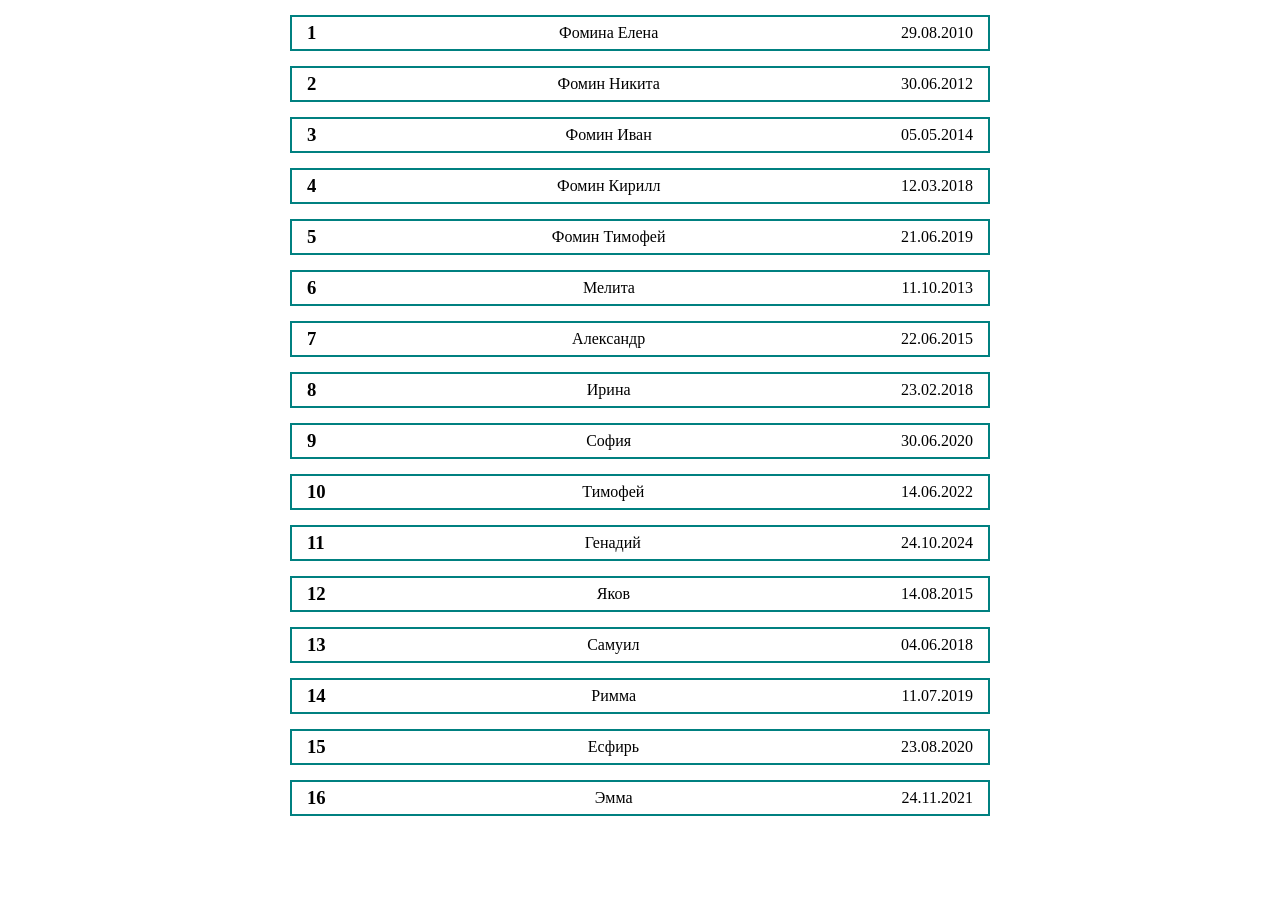
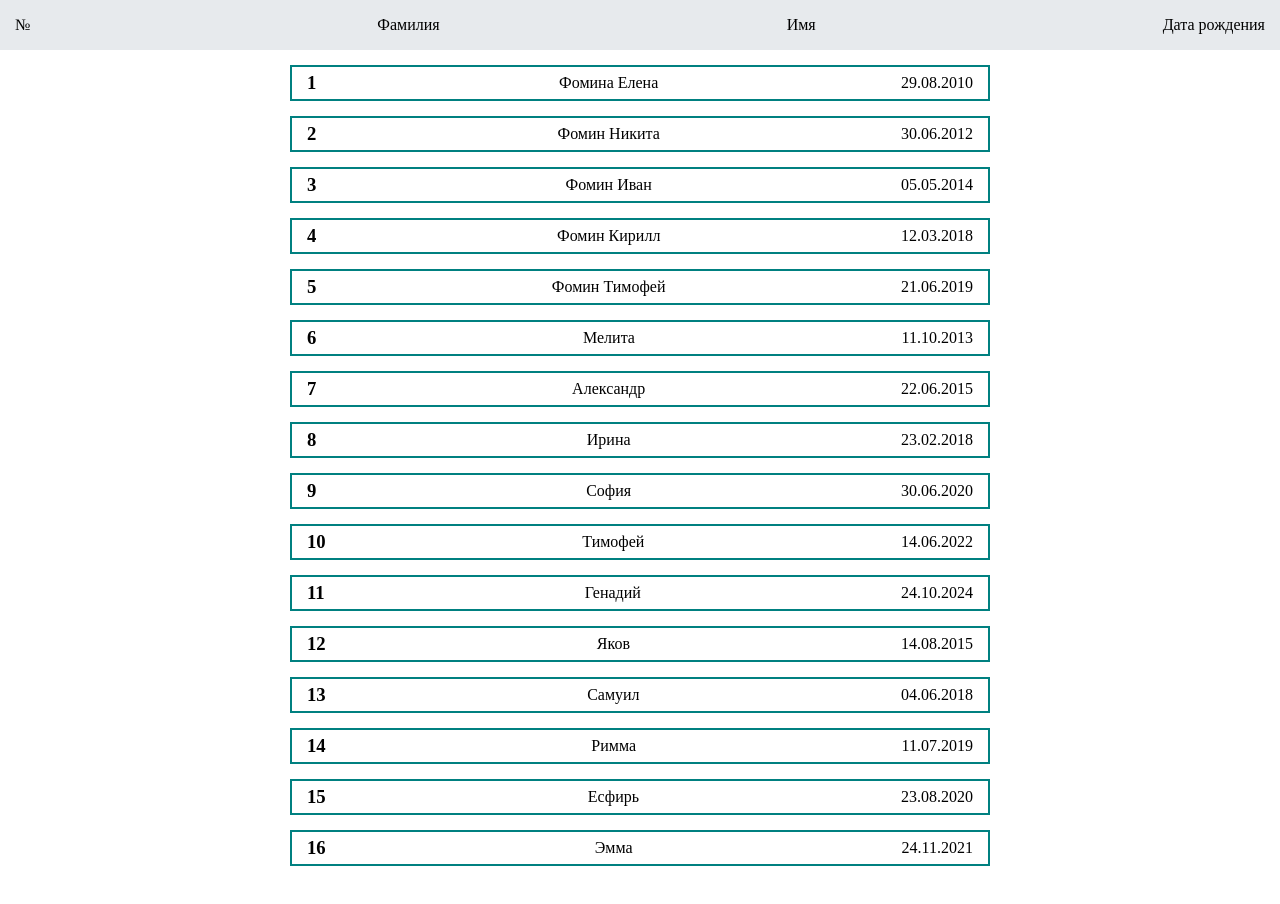
Before and after one commit to Elisei-Trifan/children-church, a React (Create React App) app: page / in a window 1280 px wide. Shown: the top 904 px of the page. Before the commit the page ends 816 px from the top, so only its background shows below. Built offline with nearby package versions, Linux system fonts and the light colour scheme.

Commit message:
create navbar

```diff
--- a/src/App.js
+++ b/src/App.js
@@ -1,12 +1,16 @@
 import ChildrenItem from './components/ChildrenItem'
+import Navbar from './components/Navbar'
 
 import './style/App.css'
 
 function App() {
   return (
-    <div className="App">
-      <ChildrenItem />
-    </div>
+    <>
+      <Navbar />
+      <div className="App">
+        <ChildrenItem />
+      </div>
+    </>
   )
 }
 
--- a/src/components/ChildrenItem.jsx
+++ b/src/components/ChildrenItem.jsx
@@ -3,7 +3,7 @@ import { children } from '../data/children'
 
 const ChildrenItem = () => {
   return (
-    <div>
+    <>
       {children.map((item) => (
         <div key={item.id} className="item">
           <h3> {item.id} </h3>
@@ -14,7 +14,7 @@ const ChildrenItem = () => {
           <p> {item.dateOfBirth} </p>
         </div>
       ))}
-    </div>
+    </>
   )
 }
 
--- /dev/null
+++ b/src/components/Navbar.jsx
@@ -0,0 +1,17 @@
+import React from 'react'
+
+const Navbar = () => {
+  return (
+    <>
+      <div className="navbar">
+        <p> № </p>
+
+        <p>Фамилия</p>
+        <p>Имя</p>
+        <p> Дата рождения </p>
+      </div>
+    </>
+  )
+}
+
+export default Navbar
--- a/src/style/App.css
+++ b/src/style/App.css
@@ -4,10 +4,25 @@
   box-sizing: border-box;
 }
 
+body {
+  min-height: 200vh;
+}
+
 #root {
   display: flex;
   flex-direction: column;
   align-items: center;
+}
+
+.navbar {
+  height: 50px;
+  width: 100%;
+  display: flex;
+  align-items: center;
+  justify-content: space-between;
+  padding: 0 15px;
+  background: rgb(195, 203, 211, 0.4);
+  z-index: 100;
 }
 
 .App {
@@ -23,7 +38,7 @@
   padding: 5px 15px;
 }
 
-.post_btns {
+/* .post_btns {
   display: flex;
 }
 
@@ -71,14 +86,7 @@
   background: rgba(15, 105, 105, 0.5);
 }
 
-.navbar {
-  height: 50px;
-  width: 100%;
-  display: flex;
-  align-items: center;
-  padding: 0 15px;
-  background: rgb(195, 203, 211, 0.4);
-}
+
 
 .navbar_links {
   margin-left: auto;
@@ -86,4 +94,4 @@
 
 .link {
   margin-left: 20px;
-}
+} */
```
